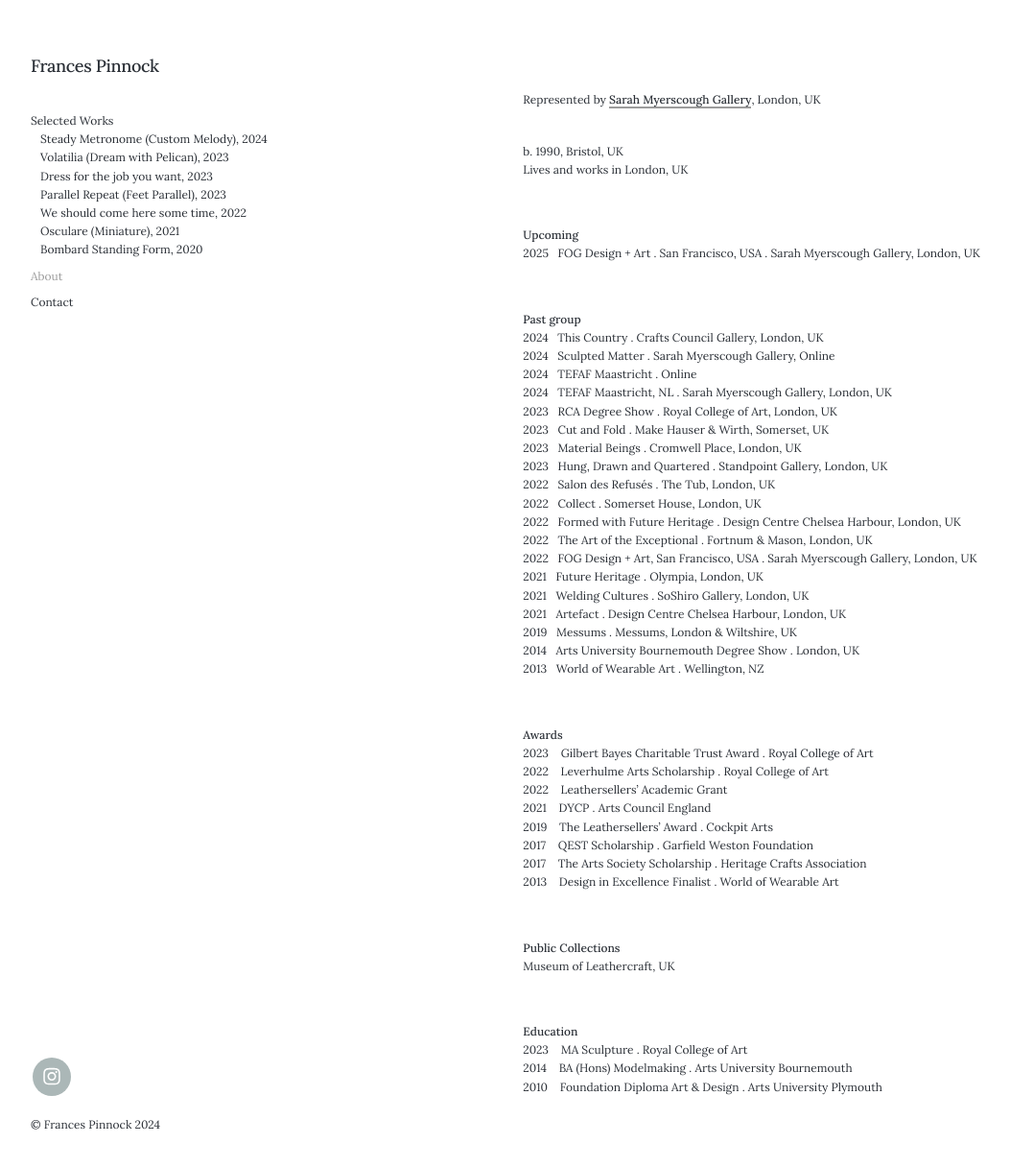
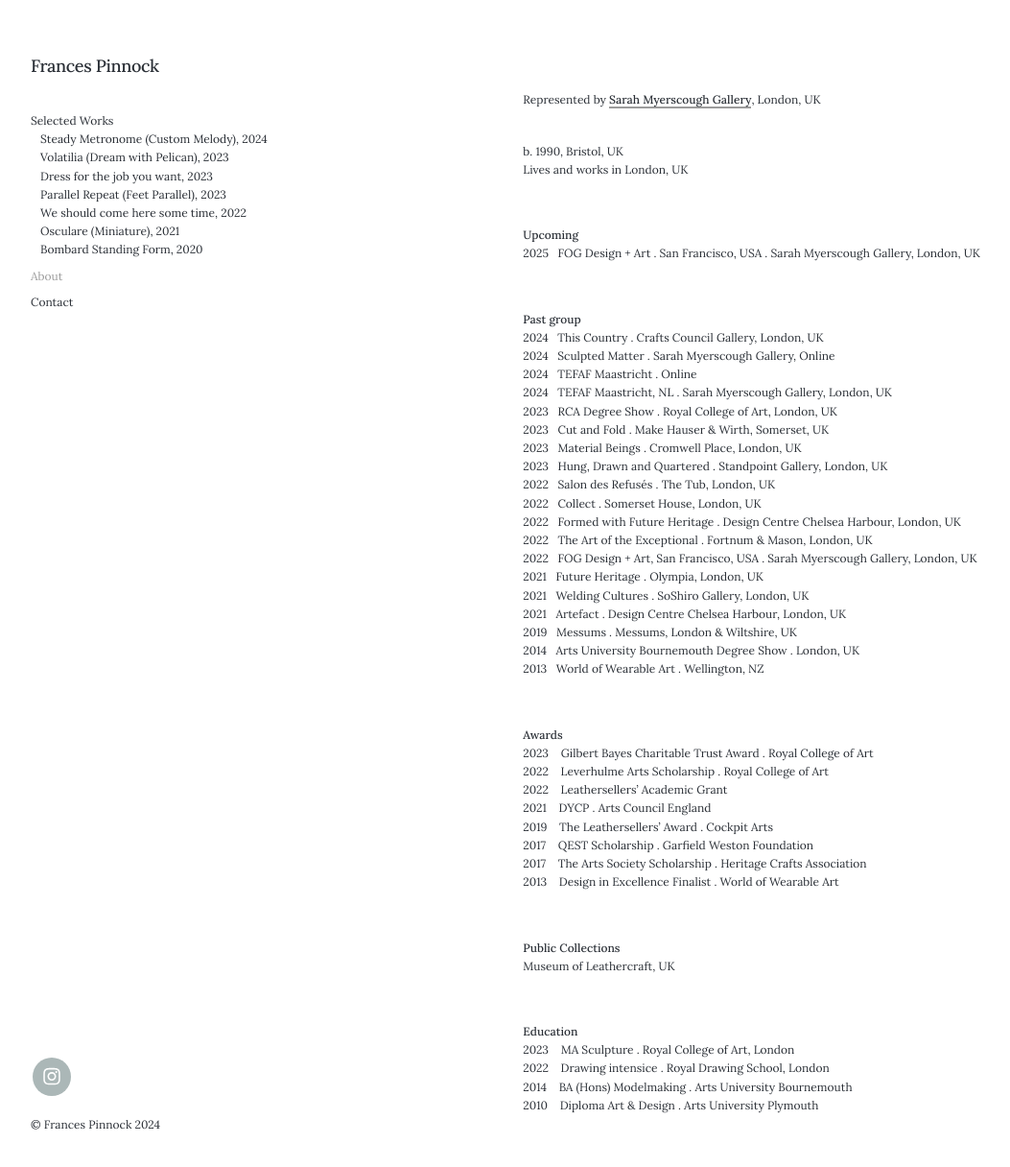
Before and after one commit to francespinnock/francespinnock.github.io, a Jekyll site: the page built from _pages/about.md, in a window 1280 px wide and 1221 px high. Shown: the top 1216 px of the window at 96% size, without its empty margins (28-1081 px from the left). Built offline with Jekyll 4.4.1, drawn with Linux system fonts in a browser that asks for light colours; nearby versions of some CDN libraries; some web fonts are replaced.

Commit message:
Update about.md

```diff
--- a/_pages/about.md
+++ b/_pages/about.md
@@ -60,6 +60,7 @@ Museum of Leathercraft, UK
 <br />
 
 **Education**
-2023&nbsp;&nbsp;&nbsp; MA Sculpture . Royal College of Art
+2023&nbsp;&nbsp;&nbsp; MA Sculpture . Royal College of Art, London
+2022&nbsp;&nbsp;&nbsp; Drawing intensice . Royal Drawing School, London
 2014&nbsp;&nbsp;&nbsp; BA (Hons) Modelmaking . Arts University Bournemouth
-2010&nbsp;&nbsp;&nbsp; Foundation Diploma Art & Design . Arts University Plymouth
+2010&nbsp;&nbsp;&nbsp; Diploma Art & Design . Arts University Plymouth
```
